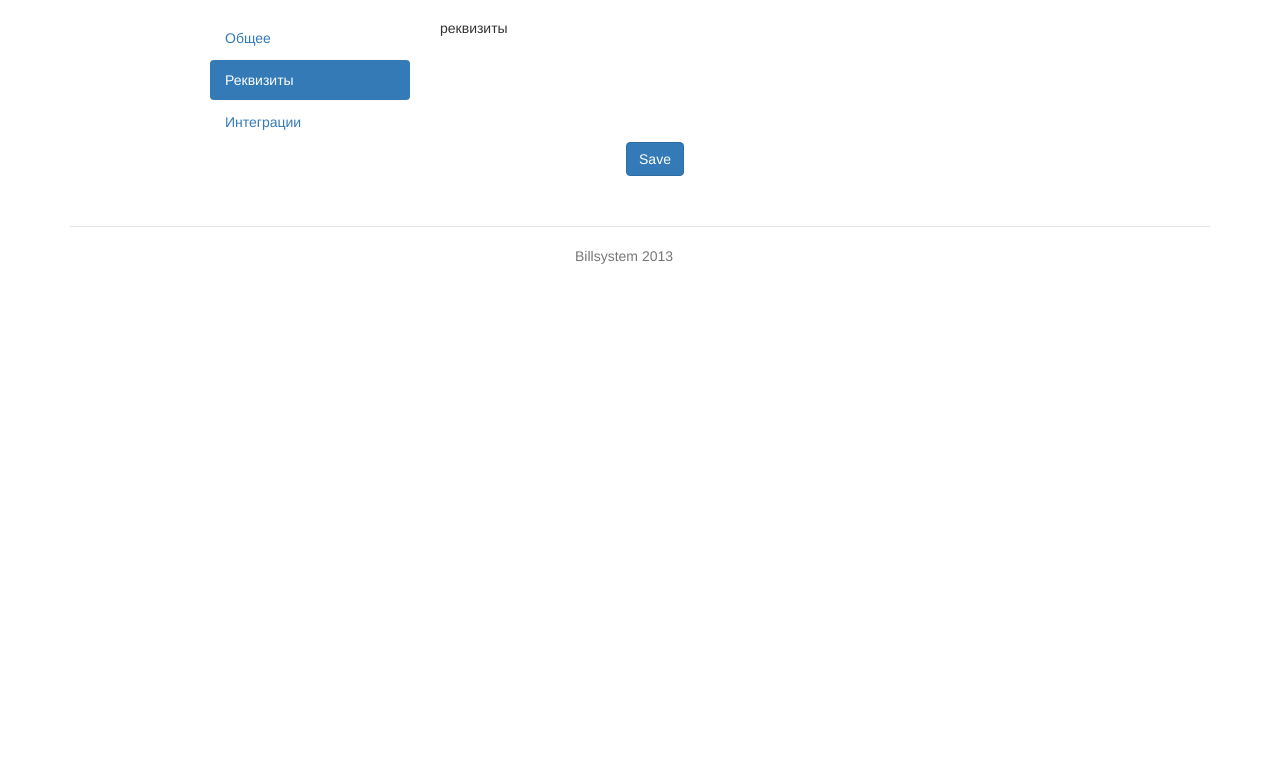
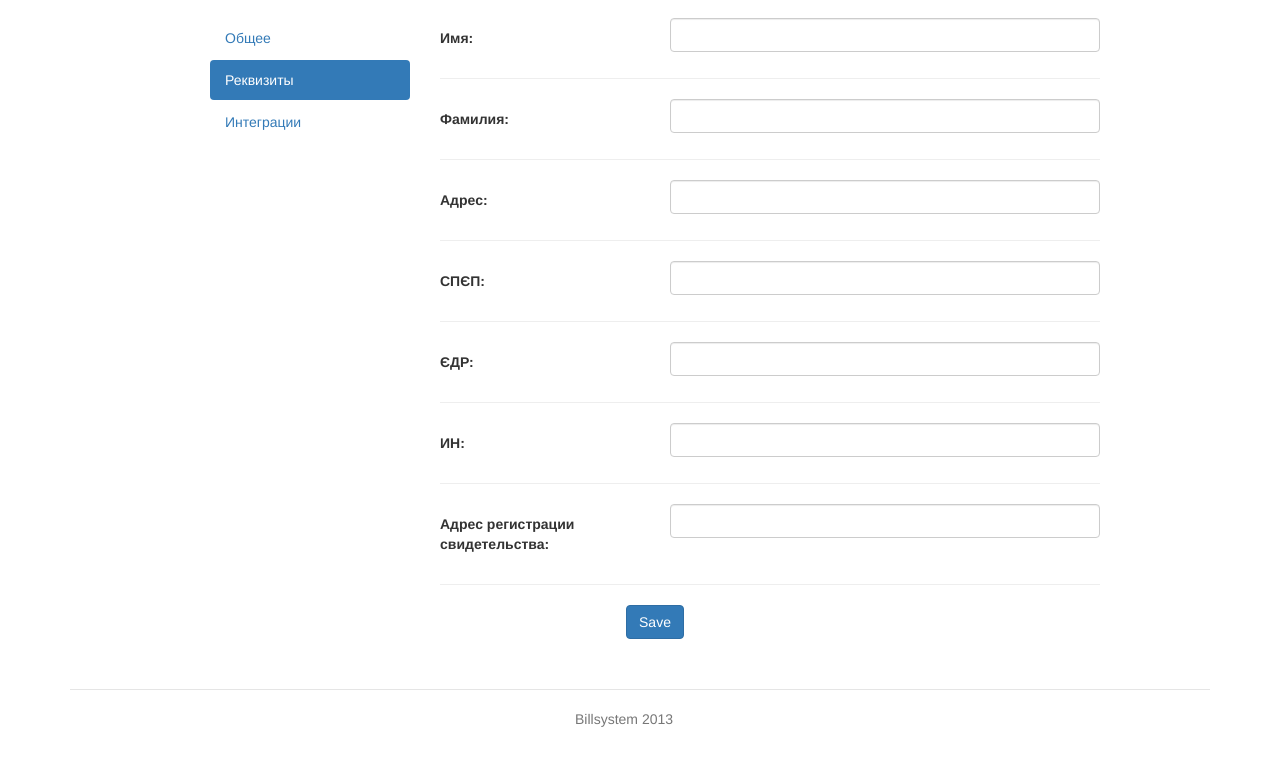
Before and after one commit to orestx/test, a plain HTML site: page profile.html in a window 1280 px wide. Both pictures are taken after a click on the link "Реквизиты". Shown: the part 54-820 px from the top of the page. Drawn offline with nearby package versions, Linux system fonts and the light colour scheme.

Commit message:
in progress

```diff
--- a/css/style.css
+++ b/css/style.css
@@ -94,6 +94,12 @@ form p button {
 .padding-top-10 {
     padding-top: 10px;
 }
+.padding-bottom-5 {
+    padding-bottom: 5px;
+}
+.padding-top-5 {
+    padding-top: 5px;
+}
 
 
 
--- a/profile.html
+++ b/profile.html
@@ -54,7 +54,7 @@
                 <div class="tab-content">
                     <div class="tab-pane active" id="general">
                         <form action="#">
-                                        <div class="row padding-bottom-10">
+                            <div class="row padding-bottom-5">
                                 <div class="col-md-4"><label for="">Платежная система:</label></div>
                                 <div class="col-md-8">
                                     <select name="" class="form-control" data-live-search=true>
@@ -64,7 +64,7 @@
                                     </select></div>
                             </div>
                             <hr>
-                                        <div class="row padding-bottom-10">
+                            <div class="row padding-bottom-5">
                                 <div class="col-md-4"><label>Форма собственности:</label></div>
                                 <div class="col-md-8">
                                     <select name="" class="form-control" data-live-search=true>
@@ -74,20 +74,51 @@
                                     </select></div>
                             </div>
                             <hr>
-                                        <div class="row padding-bottom-10">
-                                            <div class="col-md-4"><label>НДС:</label> </div>
-
+                            <div class="row padding-bottom-5">
+                                <div class="col-md-4"><label>НДС:</label></div>
                                 <div class="col-md-8"><input type="checkbox"/></div>
                             </div>
                             <hr>
-
-
                         </form>
 
 
                     </div>
                     <div class="tab-pane" id="details">
-                            реквизиты
+                        <div class="row padding-bottom-5">
+                            <div class="col-md-4"><label for="">Имя:</label></div>
+                            <div class="col-md-8"><input class="form-control" type="text"/></div>
+                        </div>
+                        <hr>
+                        <div class="row padding-bottom-5">
+                            <div class="col-md-4"><label for="">Фамилия:</label></div>
+                            <div class="col-md-8"><input class="form-control" type="text"/></div>
+                        </div>
+                        <hr>
+                        <div class="row padding-bottom-5">
+                            <div class="col-md-4"><label for="">Адрес:</label></div>
+                            <div class="col-md-8"><input class="form-control" type="text"/></div>
+                        </div>
+                        <hr>
+                        <div class="row padding-bottom-5">
+                            <div class="col-md-4"><label for="">СПЄП:</label></div>
+                            <div class="col-md-8"><input class="form-control" type="text"/></div>
+                        </div>
+                        <hr>
+                        <div class="row padding-bottom-5">
+                            <div class="col-md-4"><label for="">ЄДР:</label></div>
+                            <div class="col-md-8"><input class="form-control" type="text"/></div>
+                        </div>
+                        <hr>
+                        <div class="row padding-bottom-5">
+                            <div class="col-md-4"><label for="">ИН:</label></div>
+                            <div class="col-md-8"><input class="form-control" type="text"/></div>
+                        </div>
+                        <hr>
+                        <div class="row padding-bottom-5">
+                            <div class="col-md-4"><label for="">Адрес регистрации свидетельства:</label></div>
+                            <div class="col-md-8"><input class="form-control" type="text"/></div>
+                        </div>
+                        <hr>
                     </div>
                     <div class="tab-pane" id="integrations">
                         ccccccccc
```
Lines whose indentation alone changed are shown as unchanged.
